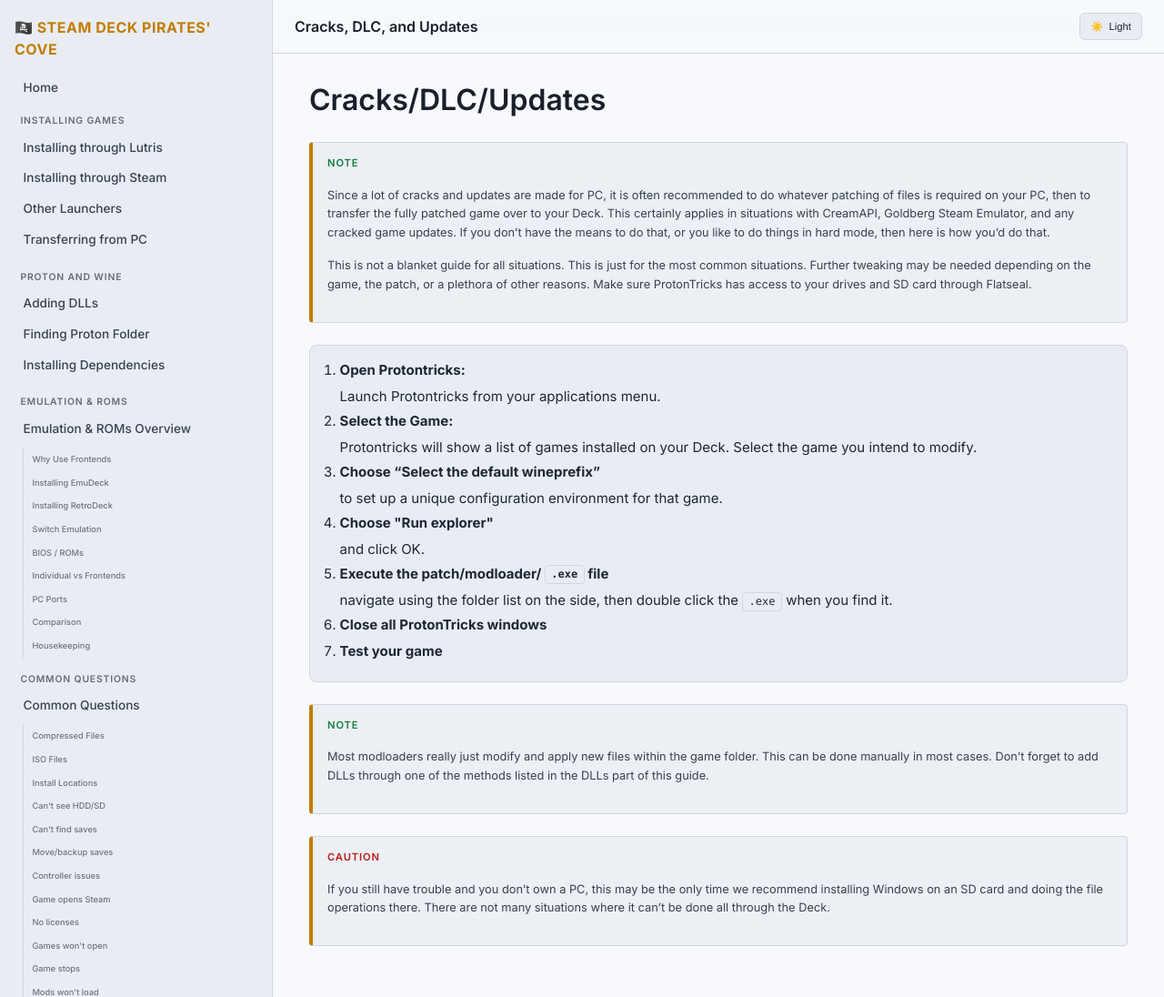
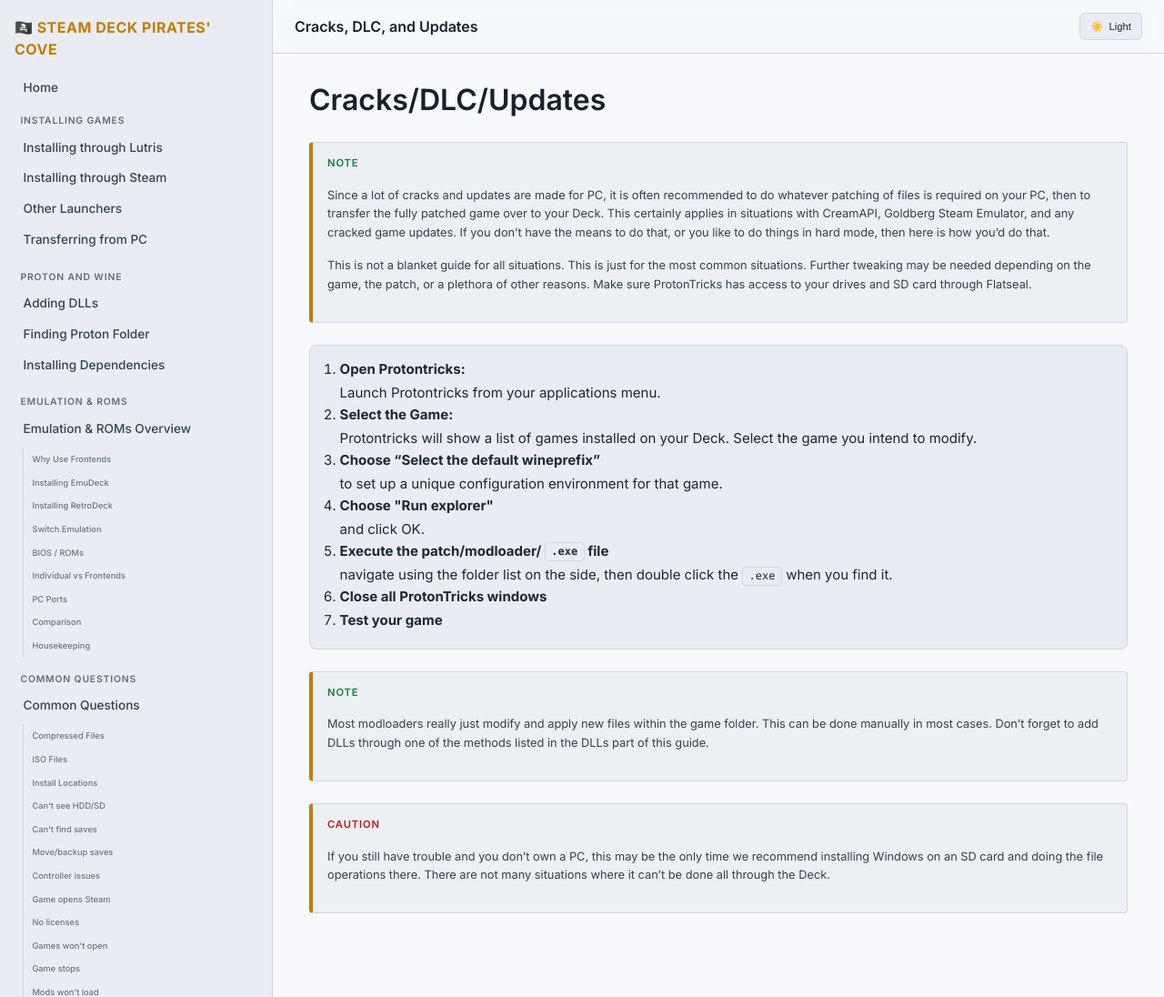
Before and after one commit to livinin82/steam-deck-pirates, a Jekyll site: the page built from _docs/cracks-dlc-updates.md, in a window 1280 px wide and 1096 px high. Shown: the whole window at 91% size. Built offline with Jekyll 4.4.1, drawn with Linux system fonts in a browser that asks for light colours.

Commit message:
fix(style): improve line height for panel list items to prevent awkward text wrapping

```diff
--- a/assets/css/site.css
+++ b/assets/css/site.css
@@ -121,6 +121,7 @@ img{max-width:100%;border-radius:6px}
 .panel table,&.panel-table{width:100%}
 .panel ol,.panel ul{margin:0 0 0 1.1rem;padding:0}
 .panel strong:first-child{display:block;margin-bottom:.35rem}
+.panel li{line-height:1.4}
 /* Neutralize any legacy inline bgcolor attributes for theme consistency */
 [bgcolor]{background:var(--color-bg-alt)!important;color:var(--color-text)!important}
 @media (max-width:1080px){:root{--sidebar-width:250px}.doc{padding:1.5rem 1.75rem}.sidebar{padding:.9rem .75rem}}
```
